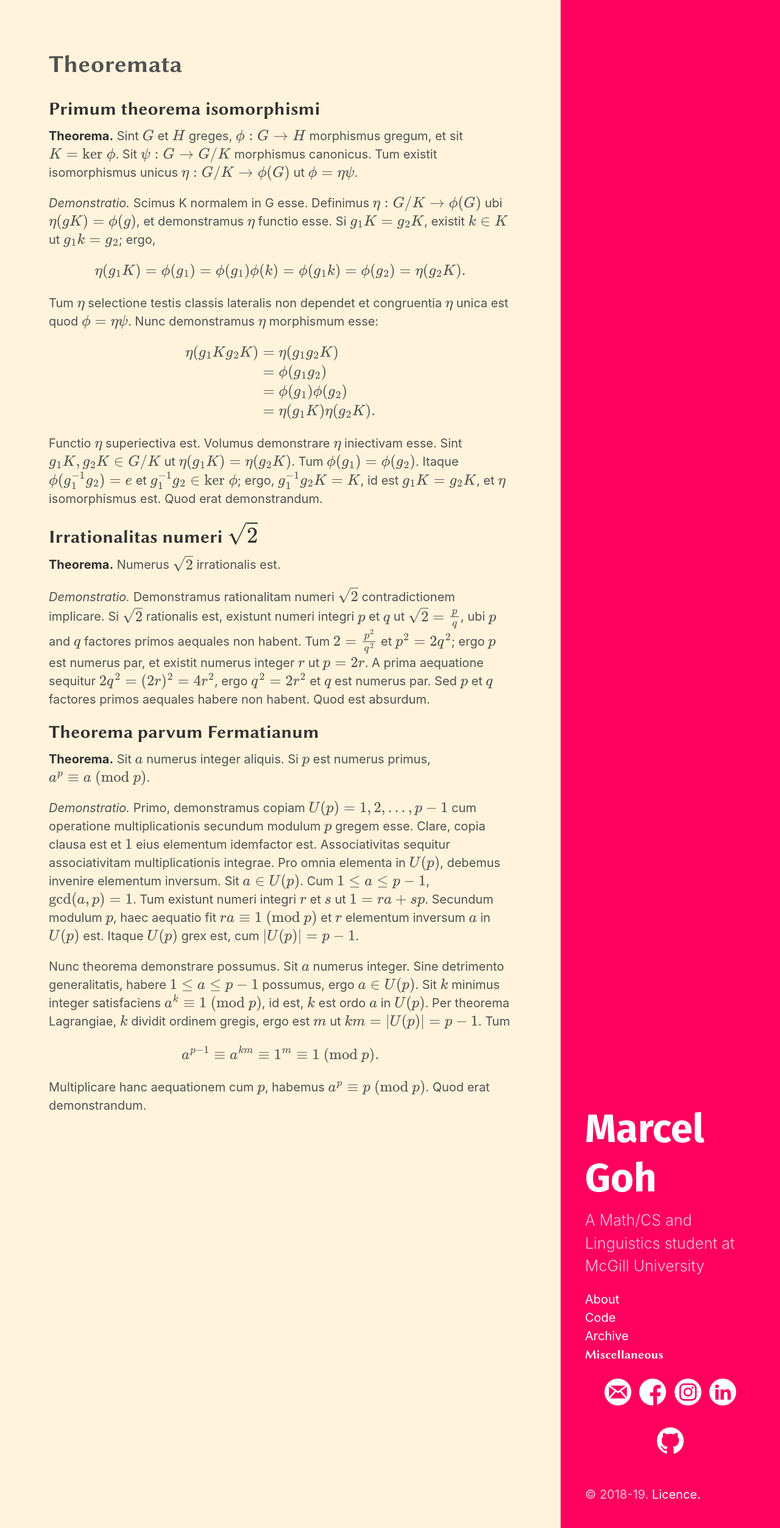
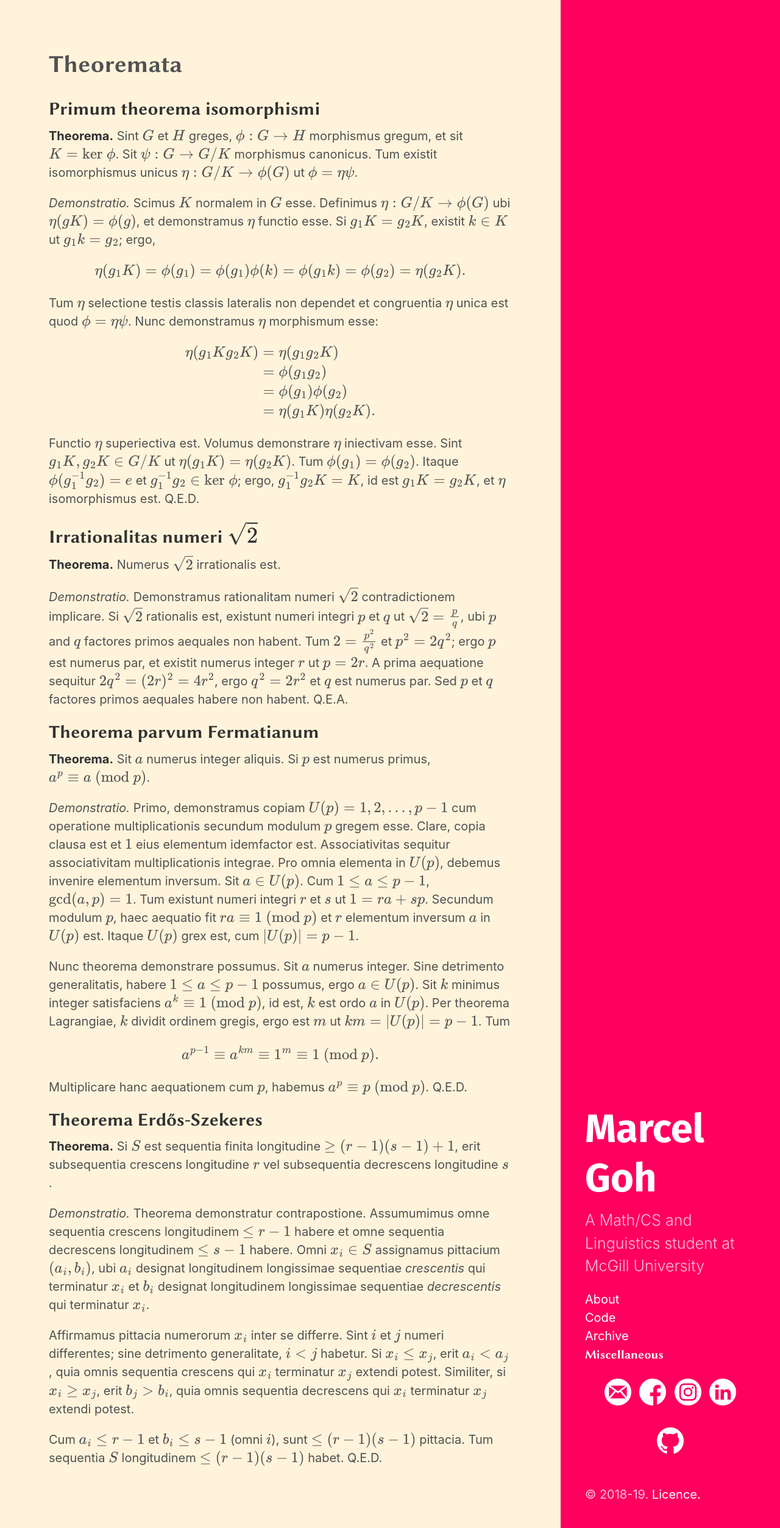
Before and after one commit to marcelgoh/marcelgoh.github.io, a Jekyll site: the page built from misc/theoremata.md, in a window 1280 px wide. Shown: the whole page at 61% size. Built offline with Jekyll 4.4.1, drawn with Linux system fonts in a browser that asks for light colours; some web fonts are replaced; formulas are drawn with MathJax 3; a script that is not in the unit is left out.

Commit message:
Added Erdos-Szekeres

```diff
--- a/misc/theoremata.md
+++ b/misc/theoremata.md
@@ -8,8 +8,7 @@ mathjax: true
 
 __Theorema.__ Sint $G$ et $H$ greges, $\phi : G \rightarrow H$ morphismus gregum, et sit $K = \text{ker}\ \phi$. Sit $\psi : G \rightarrow G/K$ morphismus canonicus. Tum existit isomorphismus unicus $\eta : G/K \rightarrow \phi(G)$ ut $\phi = \eta\psi$.
 
-_Demonstratio._
-Scimus K normalem in G esse. Definimus $\eta : G/K \rightarrow \phi(G)$ ubi $\eta(gK)=\phi(g)$, et demonstramus $\eta$ functio esse. Si $g_1K = g_2K$, existit $k\in K$ ut $g_1k = g_2$; ergo,
+_Demonstratio._ Scimus $K$ normalem in $G$ esse. Definimus $\eta : G/K \rightarrow \phi(G)$ ubi $\eta(gK)=\phi(g)$, et demonstramus $\eta$ functio esse. Si $g_1K = g_2K$, existit $k\in K$ ut $g_1k = g_2$; ergo,
 
 $$\eta(g_1 K) = \phi(g_1) = \phi(g_1)\phi(k) = \phi(g_1k) = \phi(g_2) = \eta(g_2K).$$
 
@@ -24,14 +23,14 @@ $$
 \end{align*}
 $$
 
-Functio $\eta$ superiectiva est. Volumus demonstrare $\eta$ iniectivam esse. Sint $g_1K,g_2K\in G/K$ ut $\eta(g_1K)=\eta(g_2K)$. Tum $\phi(g_1)=\phi(g_2)$. Itaque $\phi(g_1^{-1}g_2) = e$ et $g_1^{-1}g_2\in \text{ker}\ \phi$; ergo, $g_1^{-1}g_2K = K$, id est $g_1K=g_2K$, et $\eta$ isomorphismus est. Quod erat demonstrandum.
+Functio $\eta$ superiectiva est. Volumus demonstrare $\eta$ iniectivam esse. Sint $g_1K,g_2K\in G/K$ ut $\eta(g_1K)=\eta(g_2K)$. Tum $\phi(g_1)=\phi(g_2)$. Itaque $\phi(g_1^{-1}g_2) = e$ et $g_1^{-1}g_2\in \text{ker}\ \phi$; ergo, $g_1^{-1}g_2K = K$, id est $g_1K=g_2K$, et $\eta$ isomorphismus est. Q.E.D.
 
 
 ## Irrationalitas numeri $\sqrt{2}$
 
 __Theorema.__ Numerus $\sqrt{2}$ irrationalis est.
 
-_Demonstratio._ Demonstramus rationalitam numeri $\sqrt{2}$ contradictionem implicare. Si $\sqrt{2}$ rationalis est, existunt numeri integri $p$ et $q$ ut $\sqrt{2} = \frac{p}{q}$, ubi $p$ and $q$ factores primos aequales non habent. Tum $2 = \frac{p^2}{q^2}$ et $p^2=2q^2$; ergo $p$ est numerus par, et existit numerus integer $r$ ut $p=2r$. A prima aequatione sequitur $2q^2 = (2r)^2 = 4r^2$, ergo $q^2 = 2r^2$ et $q$ est numerus par. Sed $p$ et $q$ factores primos aequales habere non habent. Quod est absurdum.
+_Demonstratio._ Demonstramus rationalitam numeri $\sqrt{2}$ contradictionem implicare. Si $\sqrt{2}$ rationalis est, existunt numeri integri $p$ et $q$ ut $\sqrt{2} = \frac{p}{q}$, ubi $p$ and $q$ factores primos aequales non habent. Tum $2 = \frac{p^2}{q^2}$ et $p^2=2q^2$; ergo $p$ est numerus par, et existit numerus integer $r$ ut $p=2r$. A prima aequatione sequitur $2q^2 = (2r)^2 = 4r^2$, ergo $q^2 = 2r^2$ et $q$ est numerus par. Sed $p$ et $q$ factores primos aequales habere non habent. Q.E.A.
 
 ## Theorema parvum Fermatianum
 
@@ -43,4 +42,14 @@ Nunc theorema demonstrare possumus. Sit $a$ numerus integer. Sine detrimento gen
 
 $$a^{p-1} \equiv a^{km} \equiv 1^m \equiv 1\ (\text{mod}\ p).$$
 
-Multiplicare hanc aequationem cum $p$, habemus $a^p \equiv p\ (\text{mod}\ p)$. Quod erat demonstrandum.
+Multiplicare hanc aequationem cum $p$, habemus $a^p \equiv p\ (\text{mod}\ p)$. Q.E.D.
+
+## Theorema Erdős-Szekeres
+
+__Theorema.__ Si $S$ est sequentia finita longitudine $\geq (r-1)(s-1)+1$, erit subsequentia crescens longitudine $r$ vel subsequentia decrescens longitudine $s$.
+
+_Demonstratio._ Theorema demonstratur contrapostione. Assumumimus omne sequentia crescens longitudinem $\leq r-1$ habere et omne sequentia decrescens longitudinem $\leq s-1$ habere. Omni $x_i\in S$ assignamus pittacium $(a_i, b_i)$, ubi $a_i$ designat longitudinem longissimae sequentiae _crescentis_ qui terminatur $x_i$ et $b_i$ designat longitudinem longissimae sequentiae _decrescentis_ qui terminatur $x_i$.
+
+Affirmamus pittacia numerorum $x_i$ inter se differre. Sint $i$ et $j$ numeri differentes; sine detrimento generalitate, $i < j$ habetur. Si $x_i\leq x_j$, erit $a_i < a_j$, quia omnis sequentia crescens qui $x_i$ terminatur $x_j$ extendi potest. Similiter, si $x_i\geq x_j$, erit $b_j > b_i$, quia omnis sequentia decrescens qui $x_i$ terminatur $x_j$ extendi potest.
+
+Cum $a_i\leq r-1$ et $b_i\leq s-1$ (omni $i$), sunt $\leq (r-1)(s-1)$ pittacia. Tum sequentia $S$ longitudinem $\leq (r-1)(s-1)$ habet. Q.E.D.
```
Also changed, not shown: misc/index.md (+1 -0 lines), 4 other files.
